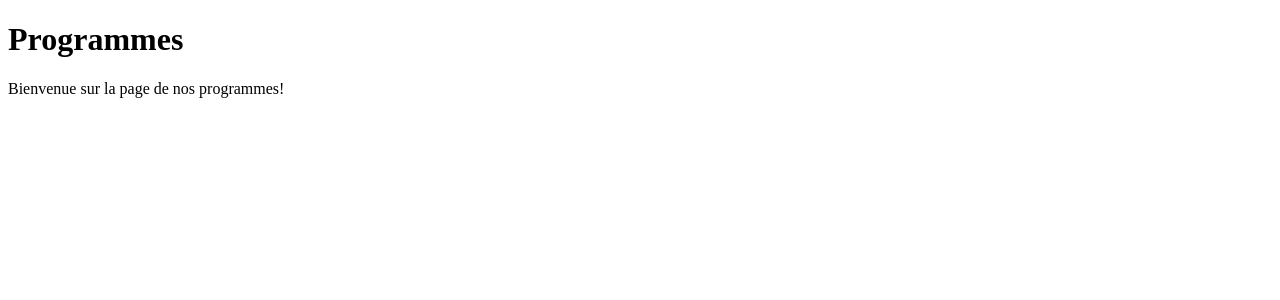
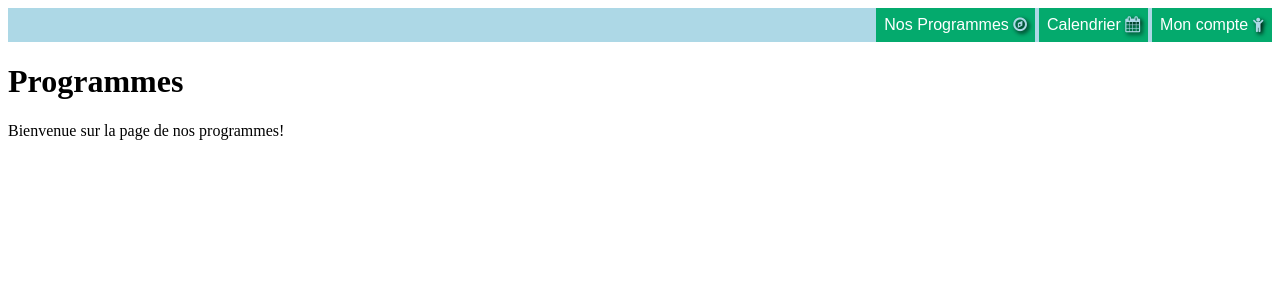
Before and after one commit to Carl-Montpetit/prog-web-1, a PHP site: page /ProgWeb.html in a window 1280 px wide. Shown: the top 300 px of the page. Run offline with PHP 8.4, Linux system fonts and the light colour scheme.

Commit message:
added a navbar & made a dropdown menu for login

```diff
--- a/ProgWeb.css
+++ b/ProgWeb.css
@@ -1 +1,45 @@
 /* Ce fichier va servir pour le CSS du fichier ProgWeb.html */
+nav {
+    background: lightblue;
+}
+/* Dropdown Button */
+.dropbtn {
+    background-color: #04AA6D;
+    color: white;
+    padding: 8px;
+    font-size: 16px;
+    border: none;
+  }
+
+  /* The container <div> - needed to position the dropdown content */
+  .dropdown {
+    position: relative;
+    display: inline-block;
+  }
+
+  /* Dropdown Content (Hidden by Default) */
+  .dropdown-content {
+    display: none;
+    position: absolute;
+    background-color: #3e8e41;
+    min-width: 160px;
+    box-shadow: 0px 8px 16px 0px rgba(0,0,0,0.2);
+    z-index: 1;
+  }
+
+  /* Links inside the dropdown */
+  .dropdown-content a {
+    color: white;
+    padding: 8px 8px;
+    text-decoration: none;
+    display: block;
+  }
+
+  /* Change color of dropdown links on hover */
+  .dropdown-content a:hover {background-color: #04AA6D;}
+
+  /* Show the dropdown menu on hover */
+  .dropdown:hover .dropdown-content {display: block;}
+
+  /* Change the background color of the dropdown button when the dropdown content is shown */
+  .dropdown:hover .dropbtn {background-color: #3e8e41;}
--- a/ProgWeb.html
+++ b/ProgWeb.html
@@ -6,11 +6,33 @@
         <meta charset="UTF-8">
         <meta http-equiv="X-UA-Compatible" content="IE=edge">
         <meta name="viewport" content="width=device-width, initial-scale=1.0">
+        <link rel="stylesheet" href="https://cdnjs.cloudflare.com/ajax/libs/font-awesome/4.7.0/css/font-awesome.min.css">
         <title>Camp de jour</title>
         <link rel="stylesheet" href="ProgWeb.css">
     </head>
     <!--Dans le body on met  le contenue principale de la page (la majorité du code)-->
-    <body>
+    <div>
+        <nav style="text-align: right;">
+            <div class="dropdown">
+                <button class="dropbtn">Nos Programmes
+                    <i class="fa fa-compass" style="font-size:16px;color:lightblue;text-shadow:2px 2px 4px #000000;"></i>
+                </button>
+            </div>
+            <div class="dropdown">
+                <button class="dropbtn">Calendrier
+                    <i class="fa fa-calendar" style="font-size:16px;color:lightblue;text-shadow:2px 2px 4px #000000;"></i>
+                </button>
+            </div>
+            <div class="dropdown">
+                <button class="dropbtn">Mon compte
+                    <i class="fa fa-child" style="font-size:16px;color:lightblue;text-shadow:2px 2px 4px #000000;"></i>
+                </button>
+                <div style="text-align: left;" class="dropdown-content">
+                    <a href="#">Se connecter</a>
+                    <a href="#">Creer un compte</a>
+                </div>
+            </div>
+        </nav>
        <!-- Les headers sont les eyntetes (le haut des pages web) -->
         <header>
             <h1>Programmes</h1>
```
